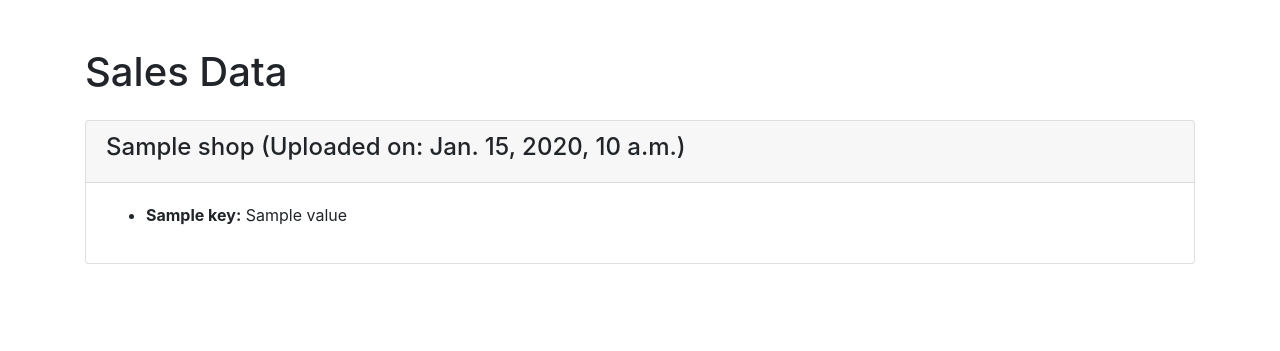
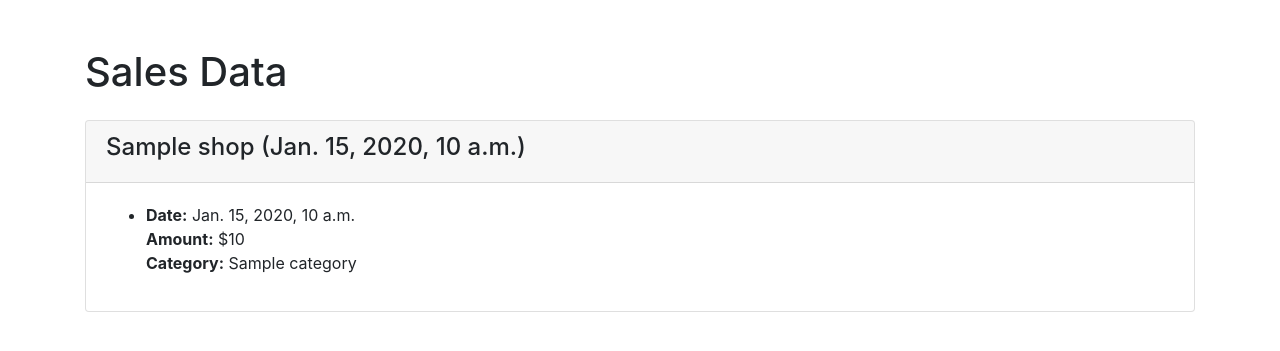
Before and after one commit to MarufSwe/eAccountExpert, a Django app: template sales/templates/sales/sales_data_list.html in a window 1280 px wide. Shown: the top 351 px of the page. Run offline with Django 3.2, Linux system fonts and the light colour scheme; the template is opened without the code that fills it: most values are stand-ins (such as "Sample title", 1, 10 or a date in 2020); some libraries are stand-ins or nearby versions.

Commit message:
slaes data list

```diff
--- a/sales/templates/sales/sales_data_list.html
+++ b/sales/templates/sales/sales_data_list.html
@@ -14,17 +14,23 @@
         {% for sales in sales_data %}
             <div class="card mb-3">
                 <div class="card-header">
-                    <h4>{{ sales.shop.name }} (Uploaded on: {{ sales.date_uploaded }})</h4>
+                    <h4>{{ sales.shop.name }} ({{ sales.date_uploaded }})</h4>
                 </div>
                 <div class="card-body">
                     <ul>
-                        <!-- Loop through dynamic data (key-value pairs) -->
+                        <!-- Loop through the sales data -->
                         {% if sales.data %}
-                            {% for key, value in sales.data.items %}
-                                <li><strong>{{ key }}:</strong> {{ value }}</li>
+                            {% for entry in sales.data %}
+                                <li>
+                                    <strong>Date:</strong> {{ entry.date }}<br>
+                                    <strong>Amount:</strong> ${{ entry.amount }}<br>
+                                    <strong>Category:</strong> {{ entry.category }}
+                                </li>
+                            {% empty %}
+                                <li>No data available for this sale.</li>
                             {% endfor %}
                         {% else %}
-                            <li>No data available for this sale.</li>
+                            <li>No data available.</li>
                         {% endif %}
                     </ul>
                 </div>
```
